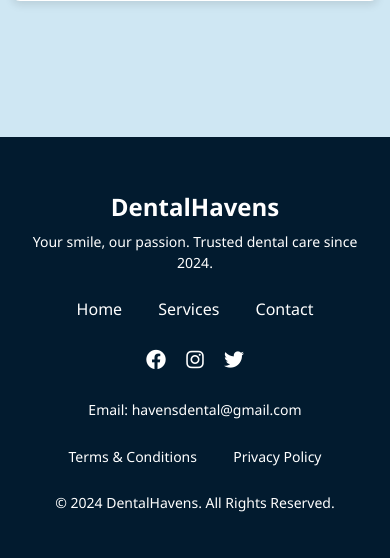
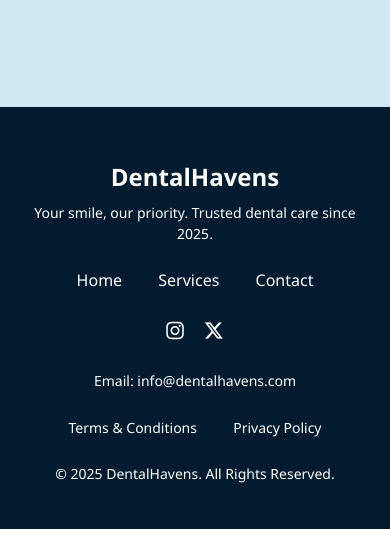
Before and after one commit to alois73/-DentalHavens, a Django app: page / in a window 390 px wide. Shown: the part 5063-5621 px from the top of the page. After the commit the page ends 5592 px from the top, so only its background shows below. Run offline with Django 4.2, Linux system fonts and the light colour scheme; some libraries are stand-ins or nearby versions.

Commit message:
small changes

```diff
--- a/templates/home.html
+++ b/templates/home.html
@@ -11,7 +11,7 @@
     <title>Dental Tourism</title>
     <!-- Bootstrap CSS -->
     <link href="https://cdn.jsdelivr.net/npm/bootstrap@5.3.0/dist/css/bootstrap.min.css" rel="stylesheet">
-    <link rel="stylesheet" href="https://cdnjs.cloudflare.com/ajax/libs/font-awesome/6.4.0/css/all.min.css">
+    <link rel="stylesheet" href="https://cdnjs.cloudflare.com/ajax/libs/font-awesome/6.7.2/css/all.min.css">
     <script type="text/javascript" src="//translate.google.com/translate_a/element.js?cb=googleTranslateElementInit"></script>
     <style>
         html {
@@ -321,7 +297,7 @@
     <nav class="navbar navbar-expand-lg fixed-top" style="background-color: rgba(0, 0, 0, 0.5);">
         <div class="container-fluid d-flex align-items-center w-100">
             <!-- Logo -->
-            <a class="navbar-brand pl-3" href="{% url 'home' %}" style="color: #ffffff; font-size: 24px; font-weight: bold;">DentalHavens</a>
+            <a class="navbar-brand pl-3" href="{% url 'home' %}">DentalHavens</a>
 
             <!-- Toggle button for mobile view -->
             <button
@@ -401,7 +377,7 @@
 <!-- Tour Categories Section -->
 <section class="tour">
     <div class="container mt-5 pt-5 mb-5 pb-5">
-        <h2 class="tour-header" data-aos="fade-down">Explore Our Dental Tour Categories</h2>
+        <h2 class="tour-header" data-aos="fade-down">Explore Our Tour Categories</h2>
         <p class="tour-description" data-aos="fade-up">Pair world-class dental care with your ideal kind of experience. Choose from our curated categories designed for every type of traveler.</p>
 
         <div class="row">
@@ -485,7 +461,7 @@
         <div class="container text-center text-white">
           <div class="footer-brand mt-3">
             <h3>DentalHavens</h3>
-            <p>Your smile, our passion. Trusted dental care since 2024.</p>
+            <p>Your smile, our priority. Trusted dental care since 2025.</p>
           </div>
           <nav class="footer-nav mt-4">
             <a href="/" class="text-white mx-3">Home</a>
@@ -493,19 +469,19 @@
             <a href="/contact" class="text-white mx-3">Contact</a>
           </nav>
           <div class="social-media mt-4">
-            <a href="https://facebook.com" class="social-icon mx-2"><i class="fab fa-facebook"></i></a>
+            <!-- <a href="https://facebook.com" class="social-icon mx-2"><i class="fab fa-facebook"></i></a> -->
             <a href="https://instagram.com" class="social-icon mx-2"><i class="fab fa-instagram"></i></a>
-            <a href="https://twitter.com" class="social-icon mx-2"><i class="fab fa-twitter"></i></a>
+            <a href="https://x.com" class="social-icon mx-2"><i class="fab fa-x-twitter"></i></a>
           </div>
           <div class="contact-info mt-4">
-            <p>Email: <a href="mailto:havensdental@gmail.com" class="text-white">havensdental@gmail.com</a></p>
+            <p>Email: <a href="mailto:info@dentalhavens.com" class="text-white">info@dentalhavens.com</a></p>
           </div>
           <div class="legal-links mt-4">
             <a href="{% url 'terms_view' %}" class="text-white mx-3">Terms & Conditions</a>
             <a href="{% url 'privacy_view' %}" class="text-white mx-3">Privacy Policy</a>
           </div>
           <div class="mt-4">
-            <p>&copy; 2024 DentalHavens. All Rights Reserved.</p>
+            <p>&copy; 2025 DentalHavens. All Rights Reserved.</p>
           </div>
         </div>
       </footer>
```
Also changed, not shown: other parts of templates/home.html (+1 -25 lines), templates/affiliate_program.html (+5 -5 lines), templates/affiliate_register.html (+5 -5 lines), templates/contact.html (+6 -7 lines), templates/partnership.html (+9 -5 lines), templates/privacy.html (+6 -6 lines), templates/registration.html (+6 -11 lines), templates/services.html (+8 -7 lines), templates/terms.html (+6 -6 lines), 1 other file.
